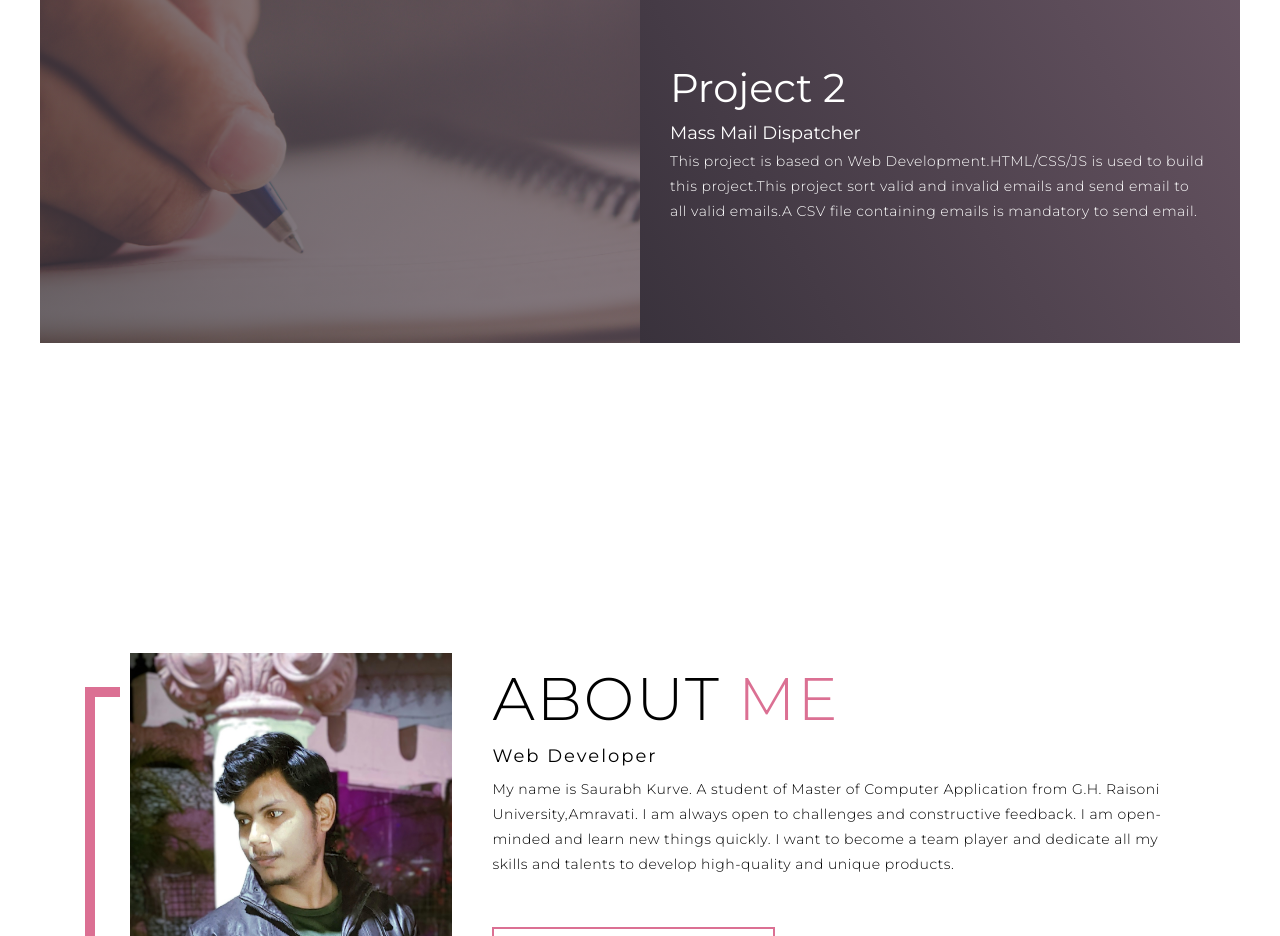
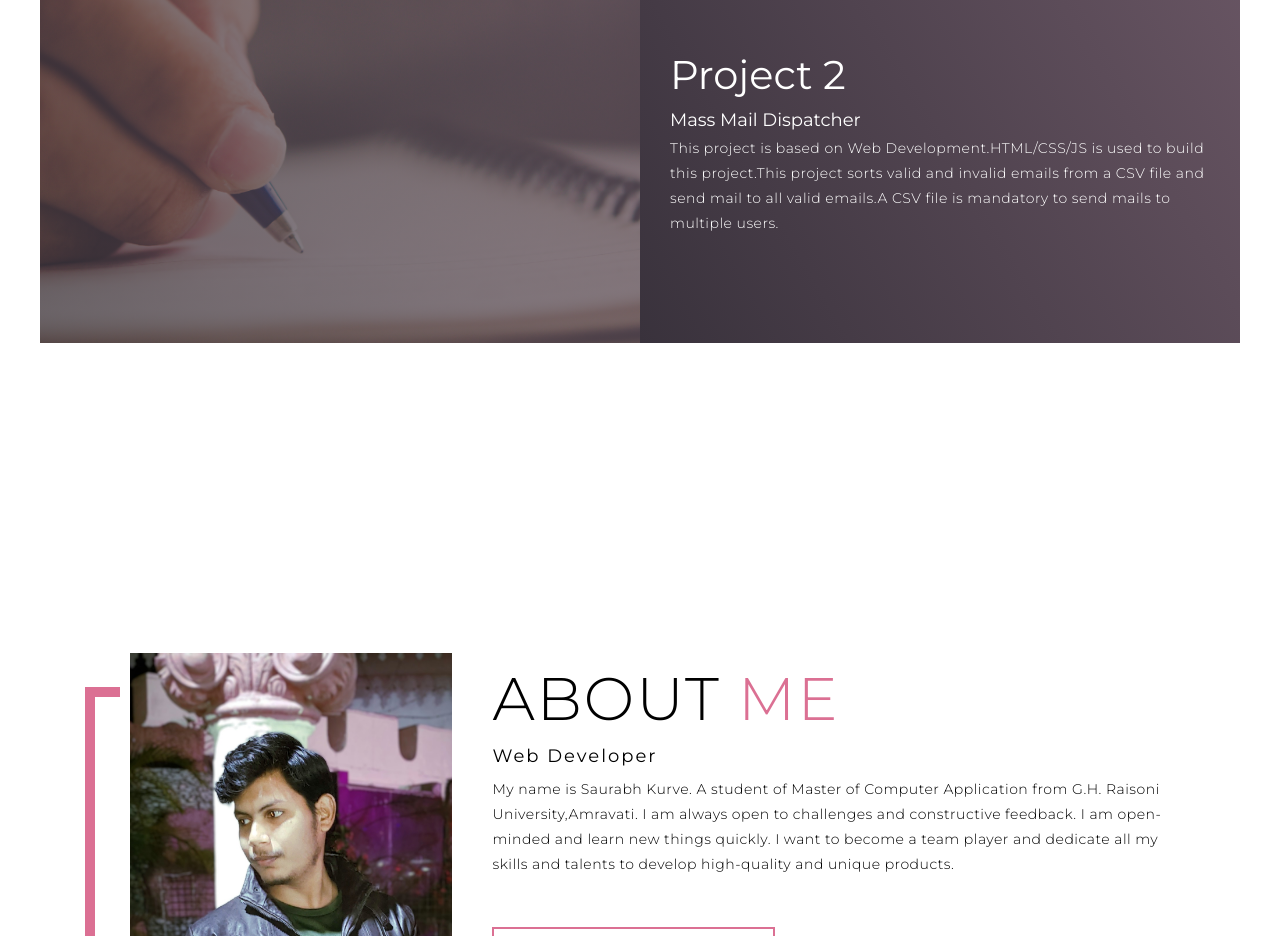
Before and after one commit to saurabhkurve/portfolio, a plain HTML site: page index.html in a window 1280 px wide. Shown: the part 1480-2416 px from the top of the page. Drawn offline with Linux system fonts and the light colour scheme.

Commit message:
Project description modified

```diff
--- a/index.html
+++ b/index.html
@@ -63,7 +63,7 @@
           <div class="project-info">
             <h1>Project 2</h1>
             <h2>Mass Mail Dispatcher</h2>
-            <p>This project is based on Web Development.HTML/CSS/JS is used to build this project.This project sort valid and invalid emails and send email to all valid emails.A CSV file containing emails is mandatory to send email.</p>
+            <p>This project is based on Web Development.HTML/CSS/JS is used to build this project.This project sorts valid and invalid emails from a CSV file and send mail to all valid emails.A CSV file is mandatory to send mails to multiple users.</p>
           </div>
           <div class="project-img">
             <img src="./img/img-1.png" alt="img">
```
